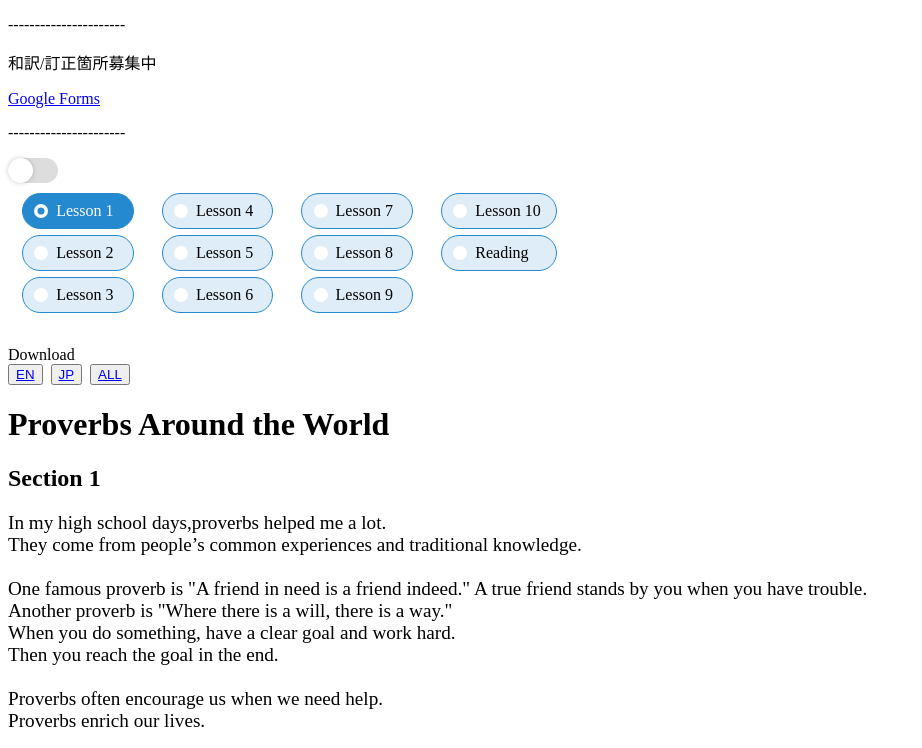
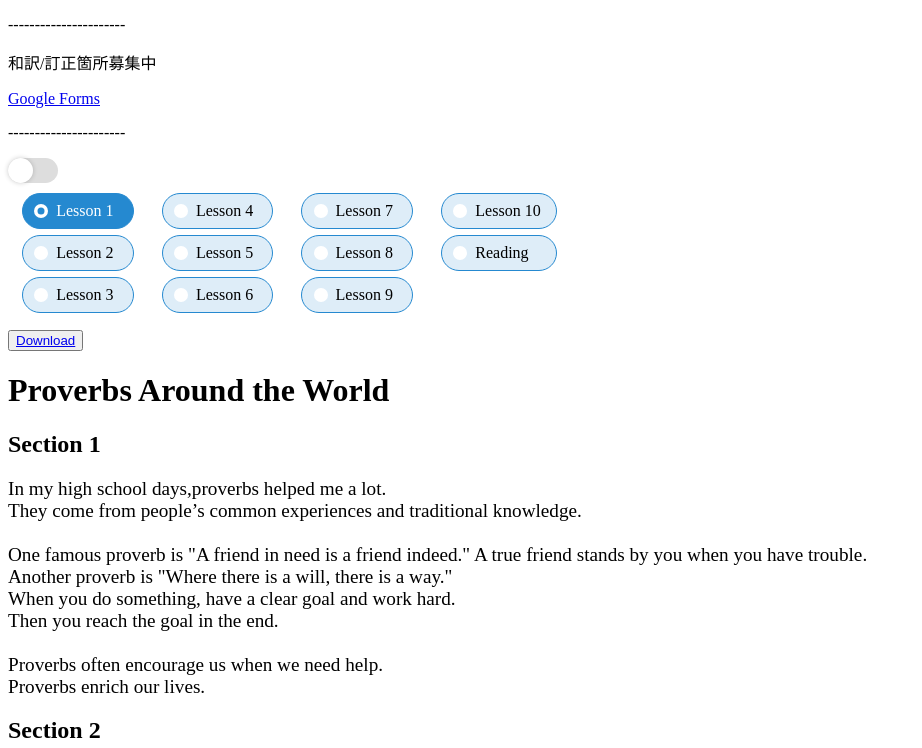
Before and after one commit to yowashi-is-fish/my-way, a plain HTML site: page index.html in a window 1280 px wide. Shown: the top 748 px of the page, without its empty margins (0-922 px from the left). Drawn offline with Linux system fonts and the light colour scheme.

Commit message:
Update index.html

```diff
--- a/index.html
+++ b/index.html
@@ -86,18 +86,9 @@
   </div>
   <div id="lesson1" class="lesson">
     <div>
-      <p>
-        Download<br>
-        <button>
-          <a href="https://raw.githubusercontent.com/yowashi-is-fish/my-way/main/text/lesson1/EN.txt" download>EN</a>
-        </button>&nbsp;
-        <button>
-          <a href="https://raw.githubusercontent.com/yowashi-is-fish/my-way/main/text/lesson1/JP.txt" download>JP</a>
-        </button>&nbsp;
-        <button>
-          <a href="https://github.com/yowashi-is-fish/my-way/blob/main/text/lesson1/Lesson1.zip?raw=true" download>ALL</a>
-        </button>
-      </p>
+      <button>
+        <a href="https://github.com/yowashi-is-fish/my-way/blob/main/text/lesson1/Lesson1.zip?raw=true" download>Download</a>
+      </button>
     </div>
     <h1>Proverbs Around the World</h1>
     <h2>Section 1</h2>
```
